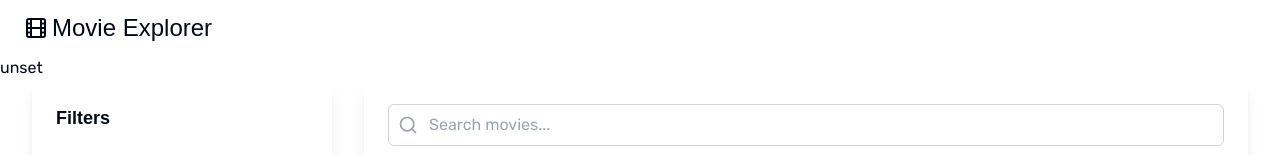
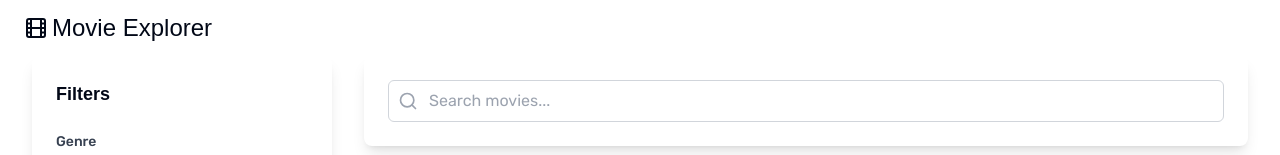
Before and after one commit to qbikle/movie-explorer, a Next.js app: page /search in a window 1280 px wide. Shown: the top 155 px of the page. Built offline with nearby package versions, Linux system fonts and the light colour scheme; no server answers; a web font is replaced by a local one.

Commit message:
good version

```diff
--- a/app/search/page.js
+++ b/app/search/page.js
@@ -204,8 +204,6 @@ function SearchPage() {
   return (
     <>
       <Navbar />
-      <div>{API_KEY}</div>
-
       <div className="grid md:grid-cols-[300px_1fr] gap-8 px-4 md:px-8">
         <SearchParam />
         <Suspense
```
